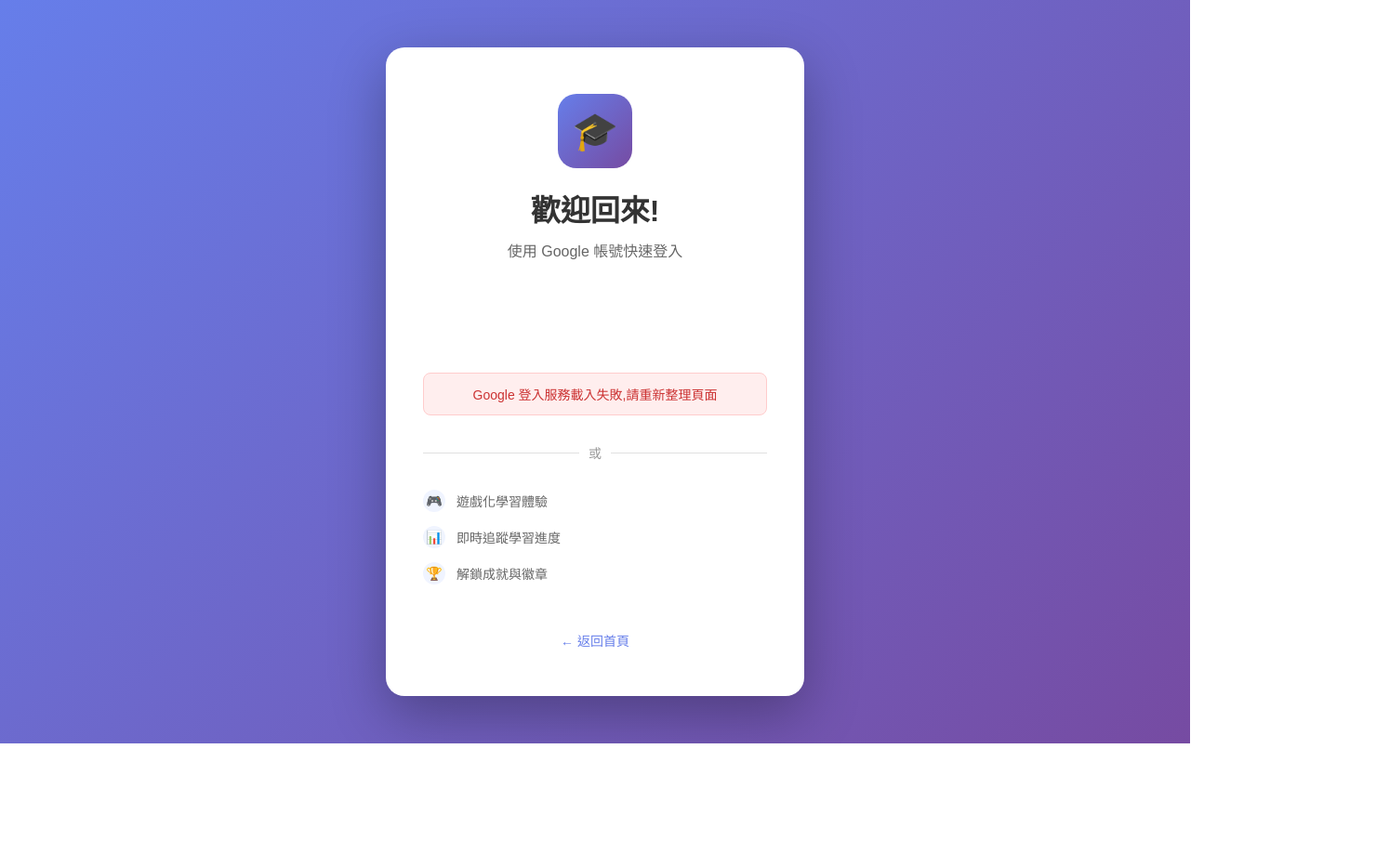
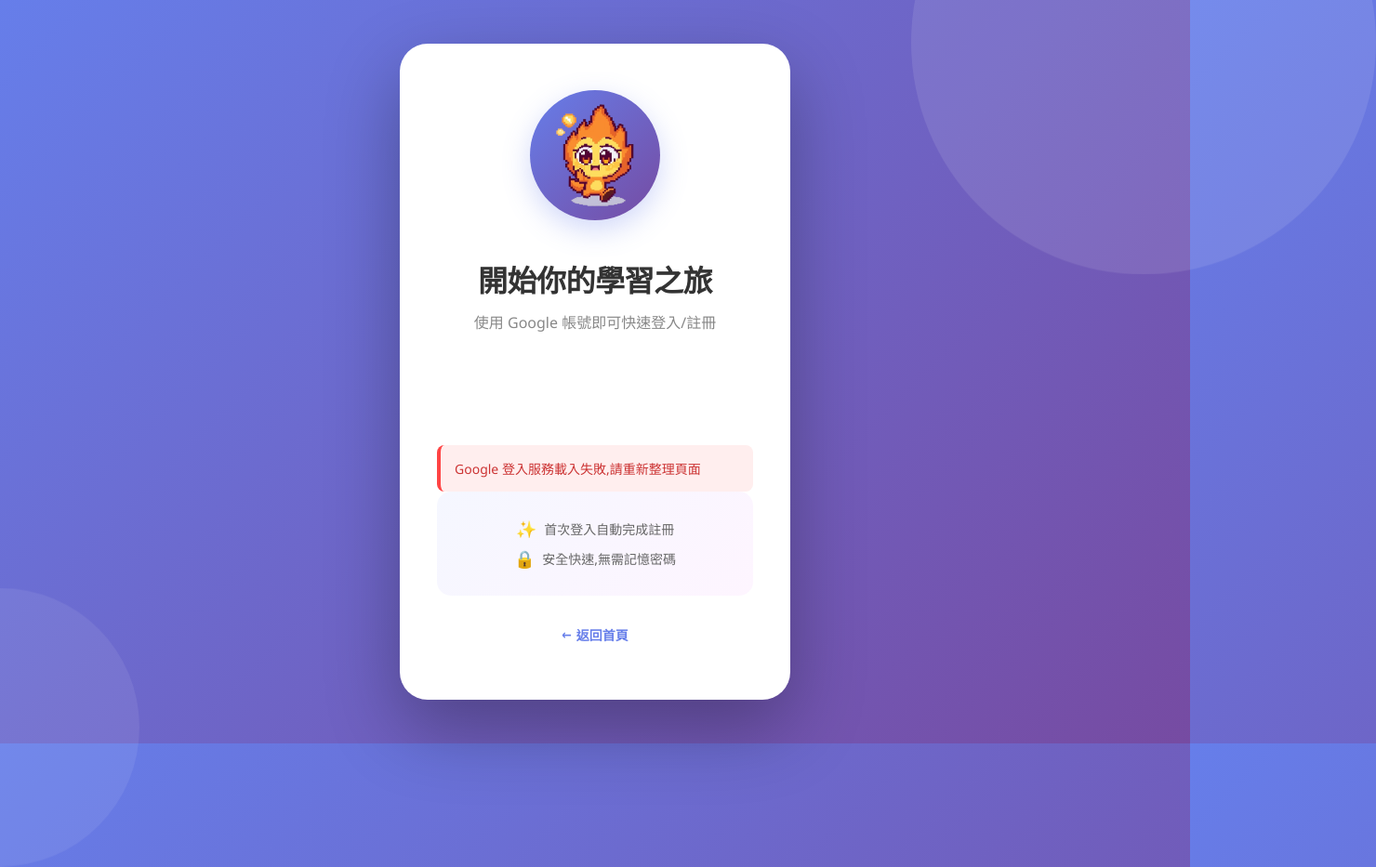
Before and after one commit to jhanfong150983-dot/theplanner, a plain HTML site: page login.html in a window 1280 px wide. Shown: the whole page at 93% size, 1480 px wide, since content can reach past the window. Before the commit the page ends 800 px from the top, so only its background shows below. Drawn offline with Linux system fonts and the light colour scheme.

Commit message:
Add files via upload

```diff
--- a/login.html
+++ b/login.html
@@ -8,60 +8,126 @@
   <style>
     * { margin: 0; padding: 0; box-sizing: border-box; }
     body {
-      font-family: Arial, Helvetica, sans-serif;
+      font-family: 'Segoe UI', Tahoma, Geneva, Verdana, sans-serif;
       background: linear-gradient(135deg, #667eea 0%, #764ba2 100%);
       min-height: 100vh;
       display: flex;
       justify-content: center;
       align-items: center;
       padding: 20px;
+      position: relative;
+      overflow: hidden;
+    }
+
+    /* 背景裝飾 */
+    body::before {
+      content: '';
+      position: absolute;
+      width: 500px;
+      height: 500px;
+      background: rgba(255, 255, 255, 0.1);
+      border-radius: 50%;
+      top: -200px;
+      right: -200px;
+      animation: float 6s ease-in-out infinite;
+    }
+
+    body::after {
+      content: '';
+      position: absolute;
+      width: 300px;
+      height: 300px;
+      background: rgba(255, 255, 255, 0.08);
+      border-radius: 50%;
+      bottom: -150px;
+      left: -150px;
+      animation: float 8s ease-in-out infinite reverse;
+    }
+
+    @keyframes float {
+      0%, 100% { transform: translateY(0px); }
+      50% { transform: translateY(-20px); }
     }
 
     .login-container {
       background: white;
-      border-radius: 20px;
-      box-shadow: 0 20px 60px rgba(0, 0, 0, 0.3);
-      max-width: 450px;
+      border-radius: 30px;
+      box-shadow: 0 30px 80px rgba(0, 0, 0, 0.3);
+      max-width: 420px;
       width: 100%;
-      padding: 50px 40px;
+      padding: 60px 40px;
       text-align: center;
-      animation: slideIn 0.5s ease-out;
+      animation: slideIn 0.6s cubic-bezier(0.34, 1.56, 0.64, 1);
+      position: relative;
+      z-index: 1;
     }
 
     @keyframes slideIn {
       from {
         opacity: 0;
-        transform: translateY(-30px);
+        transform: translateY(-50px) scale(0.9);
       }
       to {
         opacity: 1;
-        transform: translateY(0);
+        transform: translateY(0) scale(1);
       }
     }
 
-    .logo {
-      width: 80px;
-      height: 80px;
-      margin: 0 auto 20px;
+    /* 吉祥物區域 */
+    .mascot-container {
+      width: 140px;
+      height: 140px;
+      margin: 0 auto 30px;
+      position: relative;
+    }
+
+    .mascot {
+      width: 100%;
+      height: 100%;
       background: linear-gradient(135deg, #667eea, #764ba2);
-      border-radius: 20px;
+      border-radius: 50%;
       display: flex;
       align-items: center;
       justify-content: center;
-      font-size: 40px;
+      font-size: 70px;
+      box-shadow: 0 10px 30px rgba(102, 126, 234, 0.3);
+      animation: bounce 2s ease-in-out infinite;
+      position: relative;
+    }
+
+    .mascot::before {
+      content: '';
+      position: absolute;
+      width: 100%;
+      height: 100%;
+      border-radius: 50%;
+      border: 3px solid rgba(102, 126, 234, 0.3);
+      animation: pulse 2s ease-in-out infinite;
+    }
+
+    @keyframes bounce {
+      0%, 100% { transform: translateY(0); }
+      50% { transform: translateY(-10px); }
+    }
+
+    @keyframes pulse {
+      0%, 100% { transform: scale(1); opacity: 0.5; }
+      50% { transform: scale(1.15); opacity: 0; }
     }
 
     .login-title {
       font-size: 32px;
-      font-weight: bold;
+      font-weight: 700;
       color: #333;
-      margin-bottom: 10px;
+      margin-bottom: 12px;
+      letter-spacing: -0.5px;
     }
 
     .login-subtitle {
       font-size: 16px;
-      color: #666;
+      color: #888;
       margin-bottom: 40px;
+      line-height: 1.5;
     }
 
     .google-login-wrapper {
@@ -71,88 +137,75 @@
       min-height: 50px;
     }
 
-    .divider {
-      display: flex;
-      align-items: center;
-      margin: 30px 0;
-      color: #999;
-      font-size: 14px;
-    }
-
-    .divider::before,
-    .divider::after {
-      content: '';
-      flex: 1;
-      height: 1px;
-      background: #e0e0e0;
-    }
-
-    .divider::before {
-      margin-right: 10px;
-    }
-
-    .divider::after {
-      margin-left: 10px;
-    }
-
-    .features {
-      text-align: left;
+    .quick-info {
+      background: linear-gradient(135deg, #f5f7ff 0%, #fef5ff 100%);
+      border-radius: 15px;
+      padding: 20px;
       margin-bottom: 30px;
     }
 
-    .feature-item {
-      display: flex;
-      align-items: center;
-      gap: 12px;
-      margin-bottom: 15px;
-      color: #666;
-      font-size: 14px;
-    }
-
-    .feature-icon {
-      width: 24px;
-      height: 24px;
-      background: #f0f4ff;
-      border-radius: 50%;
+    .info-item {
       display: flex;
       align-items: center;
       justify-content: center;
+      gap: 8px;
+      color: #666;
       font-size: 14px;
+      margin: 8px 0;
+    }
+
+    .info-icon {
+      font-size: 18px;
     }
 
     .back-link {
       color: #667eea;
       text-decoration: none;
       font-size: 14px;
+      font-weight: 600;
       transition: all 0.3s;
-      display: inline-block;
-      margin-top: 20px;
+      display: inline-flex;
+      align-items: center;
+      gap: 5px;
     }
 
     .back-link:hover {
       color: #764ba2;
-      text-decoration: underline;
+      transform: translateX(-3px);
     }
 
     .loading {
       display: none;
-      margin-top: 20px;
-      color: #666;
-      font-size: 14px;
+      position: fixed;
+      top: 0;
+      left: 0;
+      right: 0;
+      bottom: 0;
+      background: rgba(0, 0, 0, 0.7);
+      z-index: 9999;
+      align-items: center;
+      justify-content: center;
     }
 
     .loading.active {
-      display: block;
+      display: flex;
+    }
+
+    .loading-content {
+      background: white;
+      padding: 40px;
+      border-radius: 20px;
+      text-align: center;
     }
 
     .spinner {
-      border: 3px solid #f3f3f3;
-      border-top: 3px solid #667eea;
+      border: 4px solid #f3f3f3;
+      border-top: 4px solid #667eea;
       border-radius: 50%;
-      width: 30px;
-      height: 30px;
+      width: 50px;
+      height: 50px;
       animation: spin 1s linear infinite;
-      margin: 0 auto 10px;
+      margin: 0 auto 20px;
     }
 
     @keyframes spin {
@@ -160,81 +213,103 @@
       100% { transform: rotate(360deg); }
     }
 
+    .loading-text {
+      color: #333;
+      font-size: 16px;
+      font-weight: 600;
+    }
+
     .error-message {
       display: none;
       background: #fee;
-      border: 1px solid #fcc;
+      border-left: 4px solid #f44;
       color: #c33;
-      padding: 12px;
+      padding: 15px;
       border-radius: 8px;
       margin-top: 20px;
       font-size: 14px;
+      text-align: left;
     }
 
     .error-message.active {
       display: block;
+      animation: shake 0.5s;
     }
 
+    @keyframes shake {
+      0%, 100% { transform: translateX(0); }
+      25% { transform: translateX(-10px); }
+      75% { transform: translateX(10px); }
+    }
+
+    /* 響應式 */
     @media (max-width: 480px) {
       .login-container {
-        padding: 40px 30px;
+        padding: 50px 30px;
       }
       .login-title {
-        font-size: 26px;
+        font-size: 28px;
+      }
+      .mascot-container {
+        width: 120px;
+        height: 120px;
+      }
+      .mascot {
+        font-size: 60px;
       }
     }
   </style>
 </head>
 <body>
   <div class="login-container">
-    <!-- Logo -->
-    <div class="logo">🎓</div>
+    <!-- 吉祥物 -->
+    <div class="mascot-container">
+      <div class="mascot">
+        <img src="assets/mascot.png" alt="PBL 吉祥物" style="width: 80%; height: 80%; object-fit: contain;" onerror="this.parentElement.innerHTML='🎓'">
+      </div>
+    </div>
 
     <!-- 標題 -->
-    <h1 class="login-title">歡迎回來!</h1>
-    <p class="login-subtitle">使用 Google 帳號快速登入</p>
+    <h1 class="login-title">開始你的學習之旅</h1>
+    <p class="login-subtitle">使用 Google 帳號即可快速登入/註冊</p>
 
-    <!-- Google 登入按鈕容器 (修正) -->
+    <!-- Google 登入按鈕 -->
     <div class="google-login-wrapper">
-      <!-- Google 自動載入配置 -->
       <div id="g_id_onload"
            data-client_id="337555990444-q69o7nufa9rmumi33nsggdcump0su9hb.apps.googleusercontent.com"
            data-callback="handleCredentialResponse"
            data-auto_prompt="false">
       </div>
-      <!-- 實際按鈕渲染位置 -->
       <div id="google-button"></div>
     </div>
 
     <!-- 錯誤訊息 -->
     <div class="error-message" id="errorMessage"></div>
 
-    <!-- 分隔線 -->
-    <div class="divider">或</div>
-
-    <!-- 平台特色 -->
-    <div class="features">
-      <div class="feature-item">
-        <div class="feature-icon">🎮</div>
-        <span>遊戲化學習體驗</span>
+    <!-- 快速說明 -->
+    <div class="quick-info">
+      <div class="info-item">
+        <span class="info-icon">✨</span>
+        <span>首次登入自動完成註冊</span>
       </div>
-      <div class="feature-item">
-        <div class="feature-icon">📊</div>
-        <span>即時追蹤學習進度</span>
-      </div>
-      <div class="feature-item">
-        <div class="feature-icon">🏆</div>
-        <span>解鎖成就與徽章</span>
+      <div class="info-item">
+        <span class="info-icon">🔒</span>
+        <span>安全快速,無需記憶密碼</span>
       </div>
     </div>
 
     <!-- 返回首頁 -->
-    <a href="index.html" class="back-link">← 返回首頁</a>
+    <a href="index.html" class="back-link">
+      <span>←</span>
+      <span>返回首頁</span>
+    </a>
+  </div>
 
-    <!-- 載入狀態 -->
-    <div class="loading" id="loadingState">
+  <!-- 載入狀態 -->
+  <div class="loading" id="loadingState">
+    <div class="loading-content">
       <div class="spinner"></div>
-      <p>登入中...</p>
+      <p class="loading-text">正在登入中...</p>
     </div>
   </div>
 
@@ -243,6 +318,31 @@
     const SCRIPT_URL = 'https://script.google.com/macros/s/AKfycbzAQ3VMxGxTq2hAy9UkyUX0jlQuW9wgPIOIwbkb8pQfLsNxHj9XVbduF9PWB3IMijXn/exec';
 
     console.log('使用的 API 網址:', SCRIPT_URL);
+
+    // 顯示錯誤訊息
+    function showError(message) {
+      const errorDiv = document.getElementById('errorMessage');
+      errorDiv.textContent = message;
+      errorDiv.classList.add('active');
+      setTimeout(() => {
+        errorDiv.classList.remove('active');
+      }, 5000);
+    }
+
+    // 解析 JWT Token
+    function parseJwt(token) {
+      try {
+        const base64Url = token.split('.')[1];
+        const base64 = base64Url.replace(/-/g, '+').replace(/_/g, '/');
+        const jsonPayload = decodeURIComponent(atob(base64).split('').map(c =>
+          '%' + ('00' + c.charCodeAt(0).toString(16)).slice(-2)
+        ).join(''));
+        return JSON.parse(jsonPayload);
+      } catch (e) {
+        console.error('JWT 解析失敗:', e);
+        return null;
+      }
+    }
 
     // 使用 JSONP 方式發送請求 (繞過 CORS)
     function makeRequest(data) {
@@ -292,31 +392,6 @@
           }
         }, 15000);
       });
-    }
-
-    // 顯示錯誤訊息
-    function showError(message) {
-      const errorDiv = document.getElementById('errorMessage');
-      errorDiv.textContent = message;
-      errorDiv.classList.add('active');
-      setTimeout(() => {
-        errorDiv.classList.remove('active');
-      }, 5000);
-    }
-
-    // 解析 JWT Token
-    function parseJwt(token) {
-      try {
-        const base64Url = token.split('.')[1];
-        const base64 = base64Url.replace(/-/g, '+').replace(/_/g, '/');
-        const jsonPayload = decodeURIComponent(atob(base64).split('').map(c =>
-          '%' + ('00' + c.charCodeAt(0).toString(16)).slice(-2)
-        ).join(''));
-        return JSON.parse(jsonPayload);
-      } catch (e) {
-        console.error('JWT 解析失敗:', e);
-        return null;
-      }
     }
 
     // Google 登入回調函數
@@ -395,7 +470,7 @@
             localStorage.setItem('currentUser', JSON.stringify(userData));
 
             // 跳轉到首頁
-            alert(`歡迎加入,${name}!🎉`);
+            alert(`🎉 歡迎加入 PBL 自主學習平台,${name}!`);
             window.location.href = 'index.html';
           } else {
             showError('註冊失敗,請稍後再試');
@@ -434,7 +509,6 @@
       if (typeof google !== 'undefined' && google.accounts) {
         initializeGoogleLogin();
       } else {
-        // 如果還沒載入,等待一下再試
         setTimeout(() => {
           if (typeof google !== 'undefined' && google.accounts) {
             initializeGoogleLogin();
@@ -448,22 +522,20 @@
     // 初始化 Google 登入
     function initializeGoogleLogin() {
       try {
-        // 初始化 Google Identity Services
         google.accounts.id.initialize({
           client_id: '337555990444-q69o7nufa9rmumi33nsggdcump0su9hb.apps.googleusercontent.com',
           callback: handleCredentialResponse,
           auto_select: false
         });
 
-        // 渲染登入按鈕到正確的容器
         google.accounts.id.renderButton(
-          document.getElementById('google-button'),  // ✅ 正確的按鈕容器
+          document.getElementById('google-button'),
           {
             theme: 'outline',
             size: 'large',
             text: 'signin_with',
             locale: 'zh_TW',
-            width: 250
+            width: 280
           }
         );
 
```
